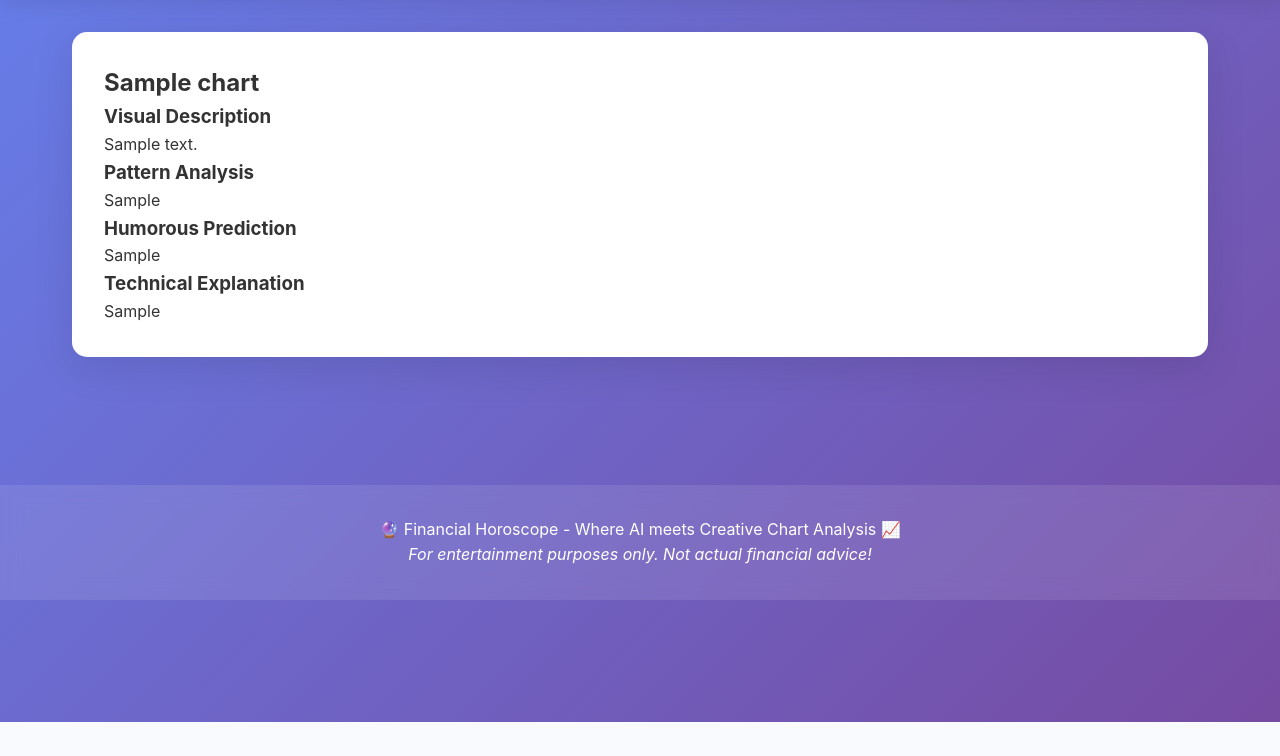
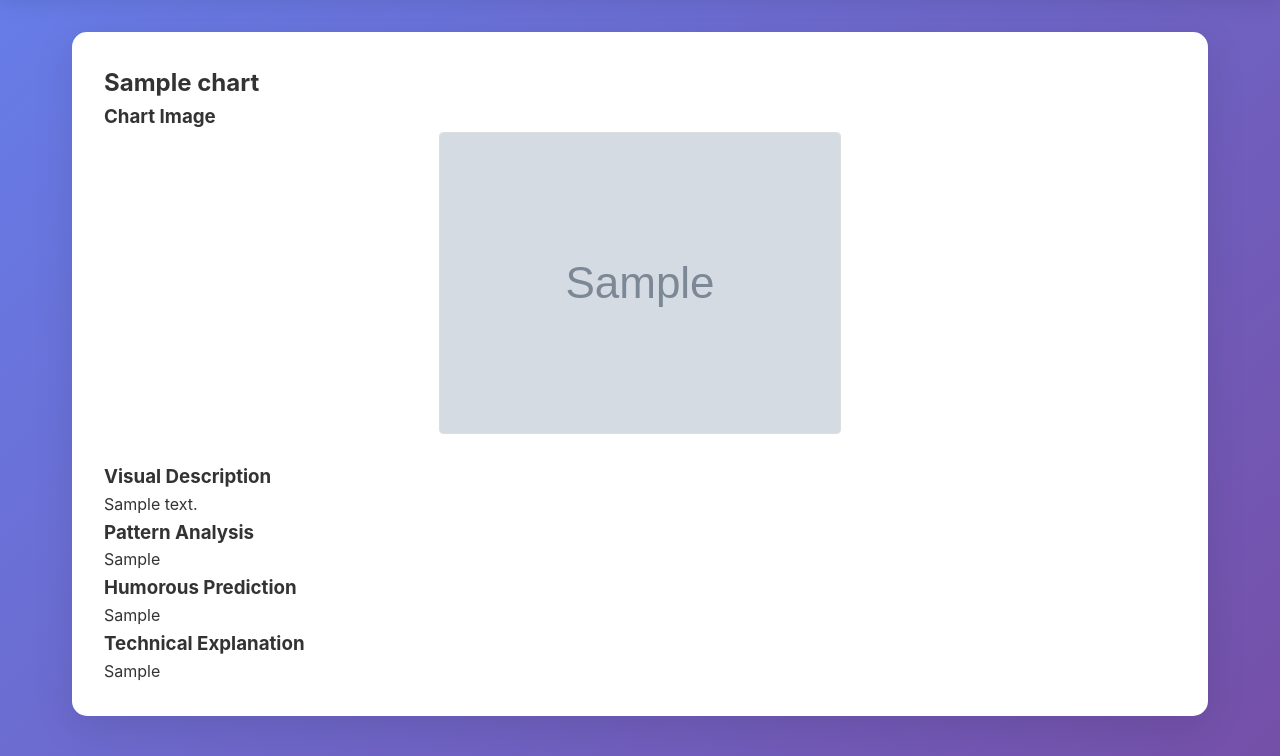
Before and after one commit to 0xmikko/codespeak-py, a Django app: template django_app/templates/django_app/analysis.html in a window 1280 px wide. Shown: the part 78-834 px from the top of the page. Before the commit the page ends 800 px from the top, so only its background shows below. Run offline with Django 5.2, Linux system fonts and the light colour scheme; the template is opened without the code that fills it: most values are stand-ins (such as "Sample title", 1, 10 or a date in 2020); grey boxes marked "Sample" are stand-in pictures; data that the repository does not hold is empty.

Commit message:
Run: a8430b3b-abcd-42ea-9f29-1cba6d34b0f7, Phase: ImplementSpecWithClaudeCode

```diff
--- a/django_app/templates/django_app/analysis.html
+++ b/django_app/templates/django_app/analysis.html
@@ -3,6 +3,14 @@
 {% block content %}
 <div class="card">
     <h2>{{ chart.name }}</h2>
+
+    {% if chart.image %}
+        <h3>Chart Image</h3>
+        <div style="margin-bottom: 20px; text-align: center;">
+            <img src="{{ chart.image.url }}" alt="{{ chart.name }}" style="max-width: 100%; height: auto; border: 1px solid #ddd; border-radius: 4px;">
+        </div>
+    {% endif %}
+
     {% if analysis %}
         <h3>Visual Description</h3>
         <p>{{ analysis.visual_description }}</p>
```
Also changed, not shown: .codespeak/codespeak_state.json, .codespeak/last_successful_checkpoint.json, .codespeak/sha_to_checkpoint.json.
